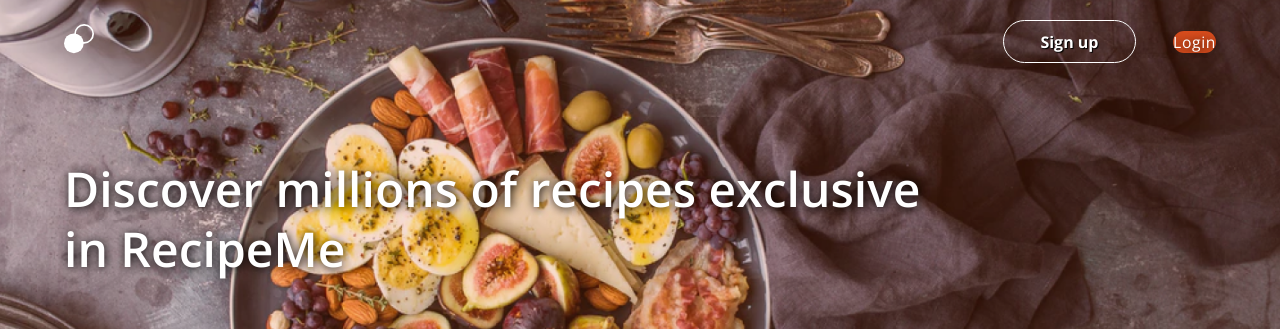
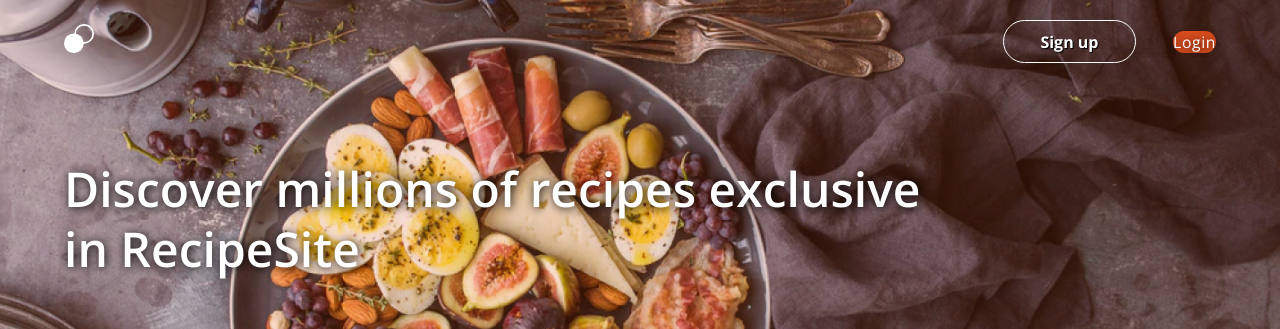
Before and after one commit to Android789515/recipe-site, a Next.js app: page / in a window 1280 px wide. Shown: the top 329 px of the page. Built offline with nearby package versions, Linux system fonts and the light colour scheme.

Commit message:
Added max width to RecipeCalculator and refactored name to reflect purpose.
Changed Hero body text.

```diff
--- a/components/homepage/hero-section/HeroBody.tsx
+++ b/components/homepage/hero-section/HeroBody.tsx
@@ -9,7 +9,7 @@ const HeroBody = () => {
         <main className={styles.heroBody}>
             <h1 className={styles.heroTitle}>
                 Discover millions of recipes
-                exclusive in RecipeMe
+                exclusive in RecipeSite
             </h1>
 
             <HeroSignupBtn />
--- a/components/modals/recipe-calculator/RecipeCalculatorModal.tsx
+++ b/components/modals/recipe-calculator/RecipeCalculatorWidget.tsx
@@ -1,14 +1,14 @@
 import React from 'react'
 import { useRecoilState } from 'recoil'
 
-import styles from '../../../styles/modals/recipe-calculator/RecipeCalculatorModal.module.scss'
+import styles from '../../../styles/modals/recipe-calculator/RecipeCalculatorWidget.module.scss'
 import { recipeCalculatorState } from '../../../atoms/recipeCalculator'
 import recipeIcon from '../../../public/assets/icons/calories-plus.svg'
 
 import Image from '../../generic-components/Image'
 import ControlledInputDropdown from '../../generic-components/forms-and-inputs/ControlledInputDropdown'
 
-const RecipeCalculatorModal = () => {
+const RecipeCalculatorWidget = () => {
     const [ { recipeName }, updateRecipeCalculatorData ] = useRecoilState(recipeCalculatorState)
 
     const updateRecipeSearchField = (event: React.ChangeEvent) => {
@@ -35,4 +35,4 @@ const RecipeCalculatorModal = () => {
     )
 }
 
-export default RecipeCalculatorModal
+export default RecipeCalculatorWidget
--- a/pages/index.tsx
+++ b/pages/index.tsx
@@ -5,7 +5,7 @@ import styles from '../styles/homepage/Home.module.scss'
 
 import HeroSection from '../components/homepage/hero-section/HeroSection'
 import CategoriesSection from '../components/homepage/categories-section/CategoriesSection'
-import RecipeCalculatorModal from '../components/modals/recipe-calculator/RecipeCalculatorModal'
+import RecipeCalculatorWidget from '../components/modals/recipe-calculator/RecipeCalculatorWidget'
 import AddRecipeModal from '../components/modals/add-recipe/AddRecipeModal'
 
 const Home: NextPage = () => {
@@ -20,7 +20,7 @@ const Home: NextPage = () => {
             <div>
                 <HeroSection />
 
-                <RecipeCalculatorModal />
+                <RecipeCalculatorWidget />
 
                 <CategoriesSection />
             </div>
--- a/styles/homepage/Home.module.scss
+++ b/styles/homepage/Home.module.scss
@@ -1,13 +1,11 @@
 @use '../variables';
 
-$center: 320px;
 .layout {
   display: grid;
   grid-template-rows: max-content auto;
   $sideSpacing: 1.5em;
-  grid-template-columns: $sideSpacing minmax($center, variables.$maxWidth) $sideSpacing;
+  grid-template-columns: $sideSpacing auto $sideSpacing;
 
-  justify-content: center;
   padding: 1.25em 0;
 }
 
@@ -18,6 +16,6 @@ $center: 320px;
 @media (min-width: 680px) {
   .layout {
     $sideSpacing: 4em;
-    grid-template-columns: $sideSpacing minmax($center, variables.$maxWidth) $sideSpacing;
+    grid-template-columns: $sideSpacing auto $sideSpacing;
   }
 }
--- a/styles/modals/recipe-calculator/RecipeCalculatorModal.module.scss
+++ b/styles/modals/recipe-calculator/RecipeCalculatorWidget.module.scss
@@ -8,6 +8,8 @@
   top: 46vh;
   left: 1.5em;
   right: 1.5em;
+
+  max-width: 609.6px;
 
   padding: 1.85em 1.1em;
   background: #fff;
```
